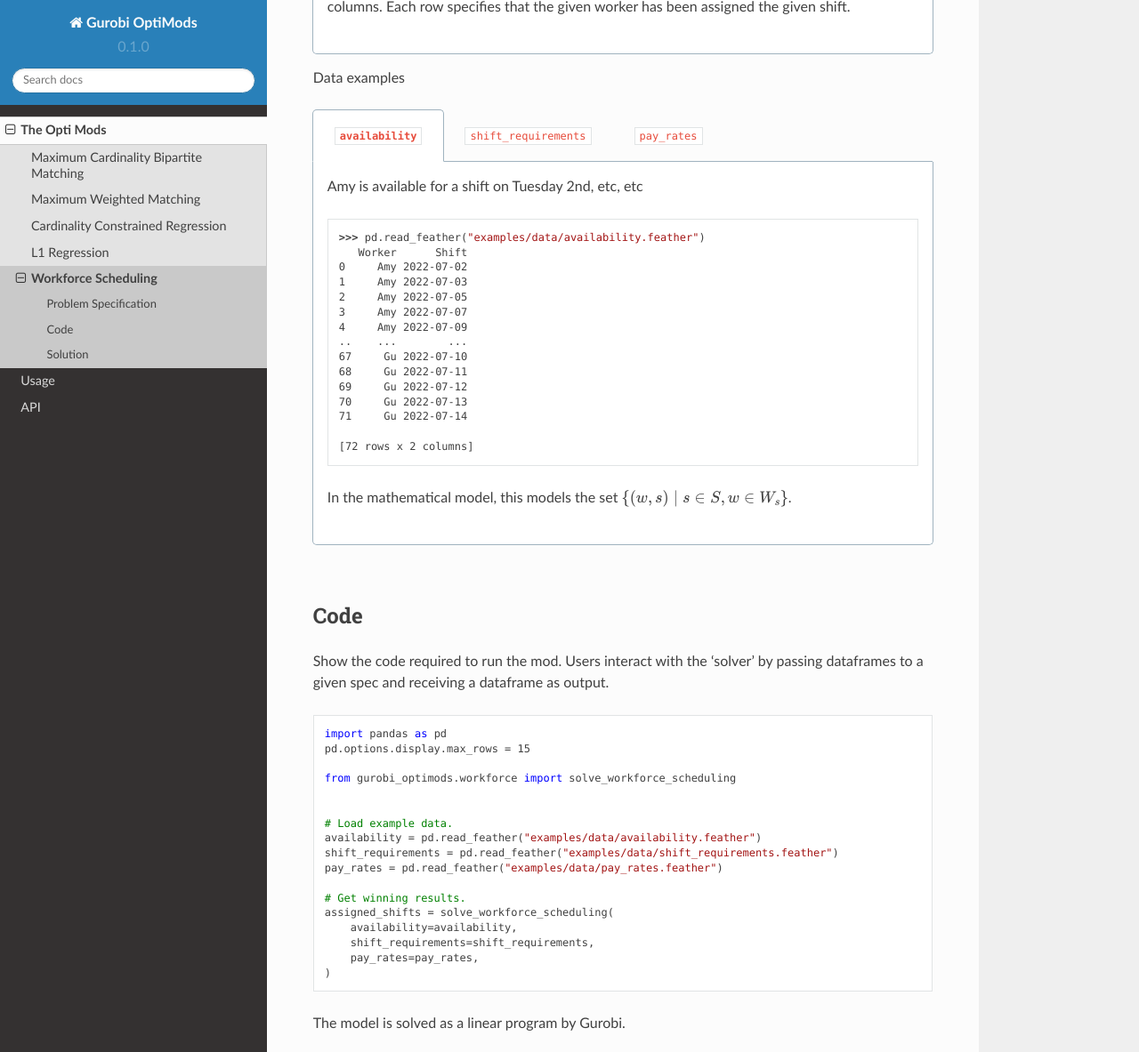
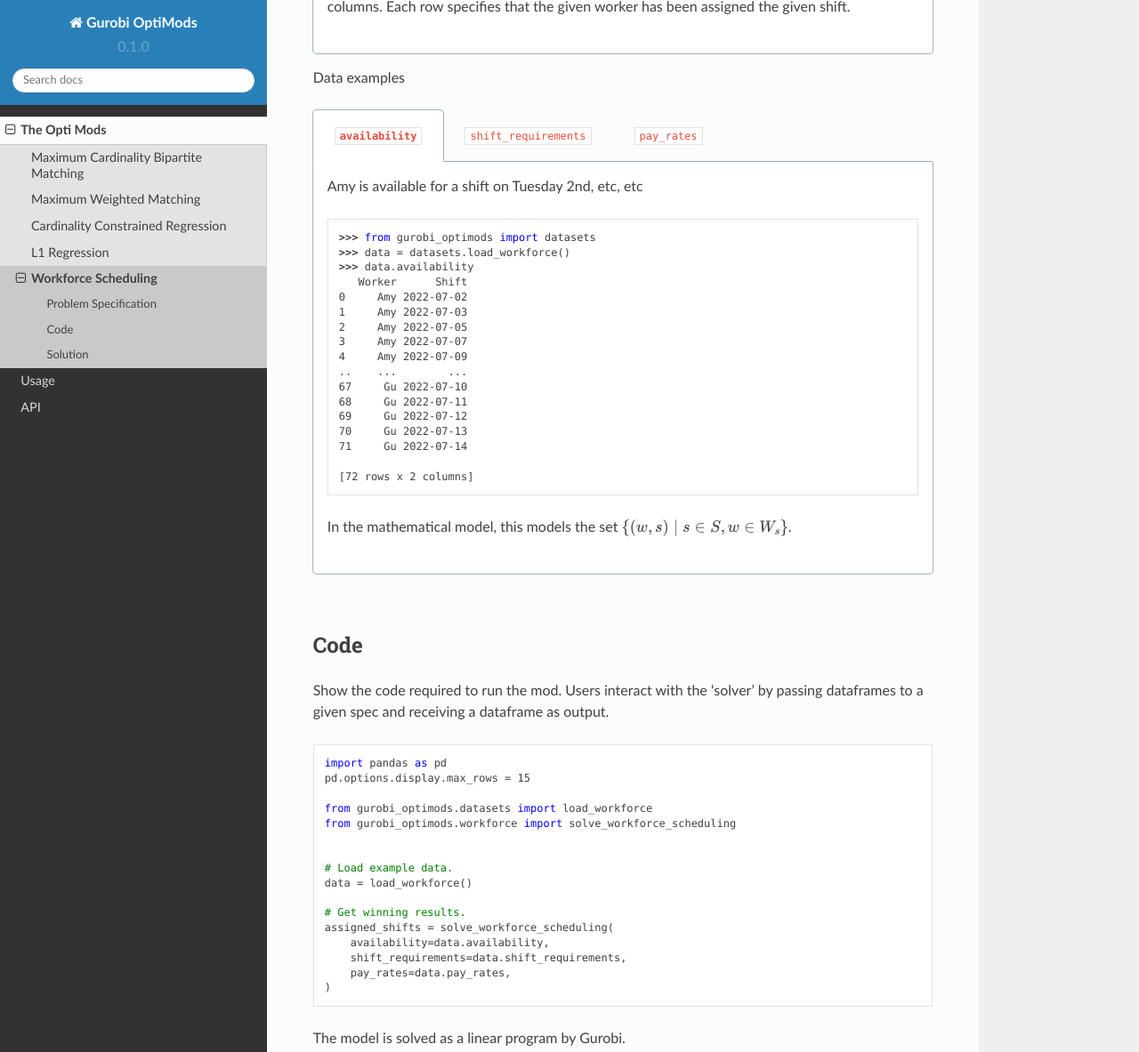
Before and after one commit to Gurobi/gurobi-optimods, a Sphinx documentation site: the page built from docs/source/mods/workforce.rst, in a window 1280 px wide and 1400 px high, scrolled down 971 px, cut to the strip 0-1183 px from the top of the window. Shown: the whole strip at 89% size. Built offline with Sphinx 7.4.7 and the Read the Docs theme 2.0.0, drawn with Linux system fonts in a browser that asks for light colours.

Commit message:
Use datasets module in workforce example

```diff
--- a/docs/source/mods/workforce.rst
+++ b/docs/source/mods/workforce.rst
@@ -75,7 +75,9 @@ Data examples
         .. doctest:: workforce
             :options: +NORMALIZE_WHITESPACE
 
-            >>> pd.read_feather("examples/data/availability.feather")
+            >>> from gurobi_optimods import datasets
+            >>> data = datasets.load_workforce()
+            >>> data.availability
                Worker      Shift
             0     Amy 2022-07-02
             1     Amy 2022-07-03
@@ -100,19 +102,21 @@ Data examples
         .. doctest:: workforce
             :options: +NORMALIZE_WHITESPACE
 
-            >>> pd.read_feather("examples/data/shift_requirements.feather")
-                Required      Shift
-            0          3 2022-07-01
-            1          2 2022-07-02
-            2          4 2022-07-03
-            3          2 2022-07-04
-            4          5 2022-07-05
-            ..       ...        ...
-            9          3 2022-07-10
-            10         4 2022-07-11
-            11         5 2022-07-12
-            12         7 2022-07-13
-            13         5 2022-07-14
+            >>> from gurobi_optimods import datasets
+            >>> data = datasets.load_workforce()
+            >>> data.shift_requirements
+                    Shift  Required
+            0  2022-07-01         3
+            1  2022-07-02         2
+            2  2022-07-03         4
+            3  2022-07-04         2
+            4  2022-07-05         5
+            ..        ...       ...
+            9  2022-07-10         3
+            10 2022-07-11         4
+            11 2022-07-12         5
+            12 2022-07-13         7
+            13 2022-07-14         5
             <BLANKLINE>
             [14 rows x 2 columns]
 
@@ -125,7 +129,9 @@ Data examples
         .. doctest:: workforce
             :options: +NORMALIZE_WHITESPACE
 
-            >>> pd.read_feather("examples/data/pay_rates.feather")
+            >>> from gurobi_optimods import datasets
+            >>> data = datasets.load_workforce()
+            >>> data.pay_rates
             Worker  PayRate
             0    Amy       10
             1    Bob       12
@@ -149,19 +155,18 @@ Show the code required to run the mod. Users interact with the 'solver' by passi
     import pandas as pd
     pd.options.display.max_rows = 15
 
+    from gurobi_optimods.datasets import load_workforce
     from gurobi_optimods.workforce import solve_workforce_scheduling
 
 
     # Load example data.
-    availability = pd.read_feather("examples/data/availability.feather")
-    shift_requirements = pd.read_feather("examples/data/shift_requirements.feather")
-    pay_rates = pd.read_feather("examples/data/pay_rates.feather")
+    data = load_workforce()
 
     # Get winning results.
     assigned_shifts = solve_workforce_scheduling(
-        availability=availability,
-        shift_requirements=shift_requirements,
-        pay_rates=pay_rates,
+        availability=data.availability,
+        shift_requirements=data.shift_requirements,
+        pay_rates=data.pay_rates,
     )
 
 .. testoutput:: workforce
```
